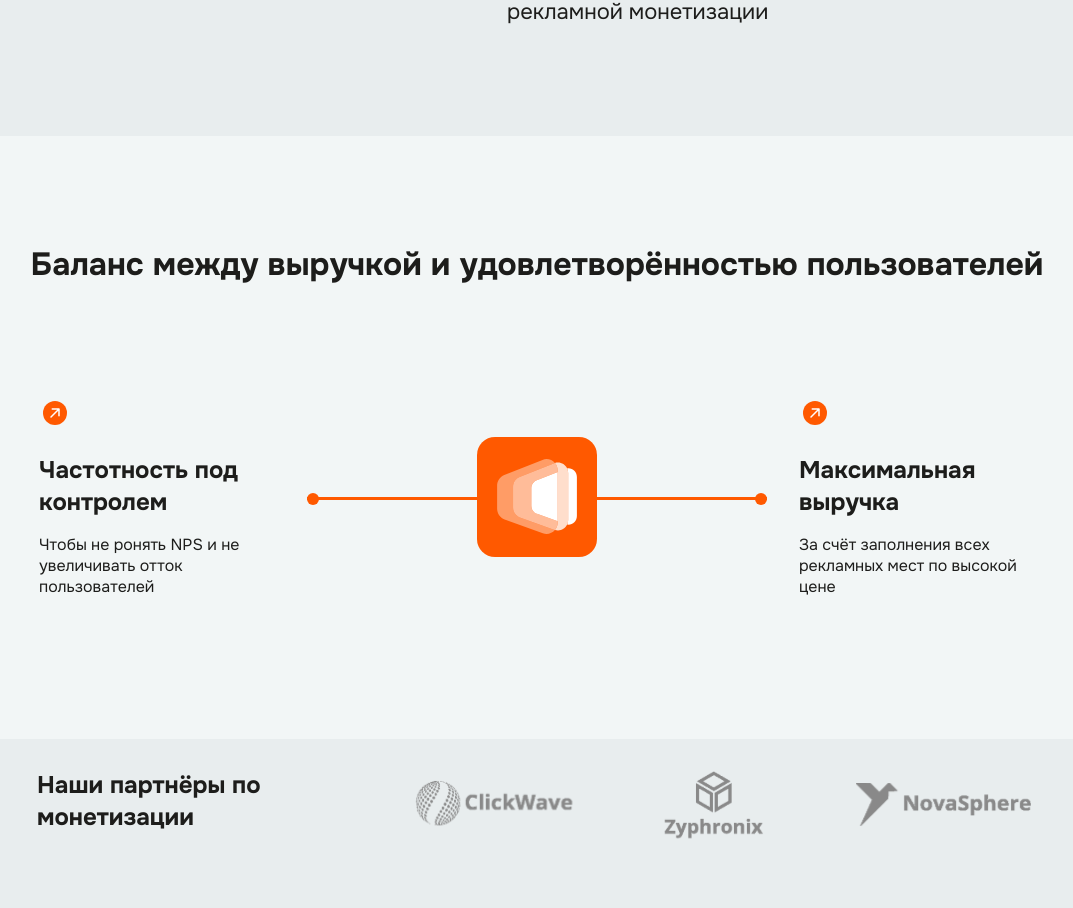
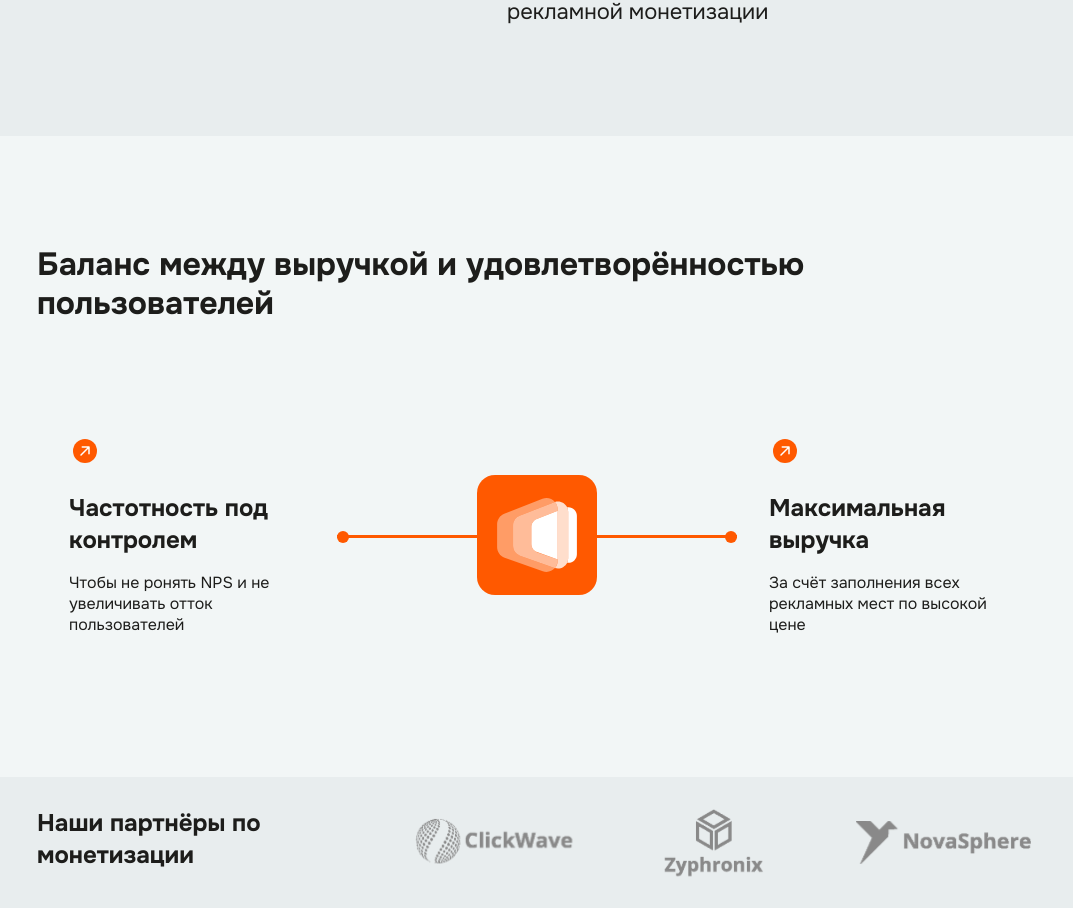
Before and after one commit to chairowner/getshoptv-test, a Next.js app: page / in a window 1280 px wide. Shown: the part 1140-2048 px from the top of the page, without its empty margins (103-1176 px from the left). Before the commit the page ends 2010 px from the top, so only its background shows below. Built offline with nearby package versions, Linux system fonts and the light colour scheme.

Commit message:
fix BalanceProfitUser block

```diff
--- a/app/modules/BalanceProfitUser/BalanceProfitUser.module.scss
+++ b/app/modules/BalanceProfitUser/BalanceProfitUser.module.scss
@@ -5,7 +5,7 @@
 }
 
 .container {
-  padding: 110px 0;
+  padding: 110px 30px;
   display: flex;
   flex-direction: column;
   align-items: center;
@@ -27,7 +27,6 @@
 
       &:first-child,
       &:last-child {
-
         &::after {
           content: ' ';
           background-color: $color-orange;
--- a/app/modules/BalanceProfitUser/BalanceProfitUser.tsx
+++ b/app/modules/BalanceProfitUser/BalanceProfitUser.tsx
@@ -16,7 +16,6 @@
 						/>
 						<div className={s.logoWrapper}>
 							<div className={s.line} />
-
 							<div className={s.logo}>
 								<Image
 									src="/icons/balance_logo.svg"
@@ -25,7 +24,6 @@
 									height={74.81}
 								/>
 							</div>
-
 							<div className={s.line} />
 						</div>
 						<BalanceInfoBlock
```
